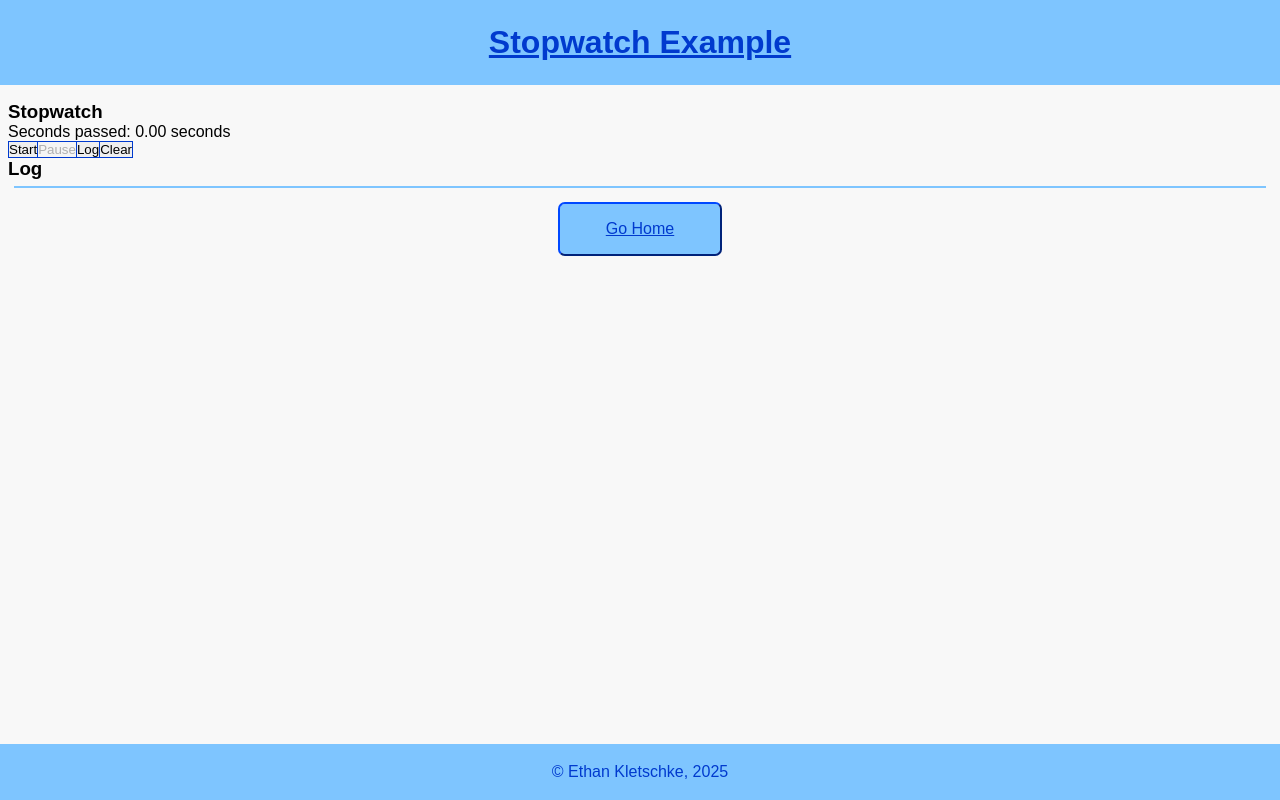
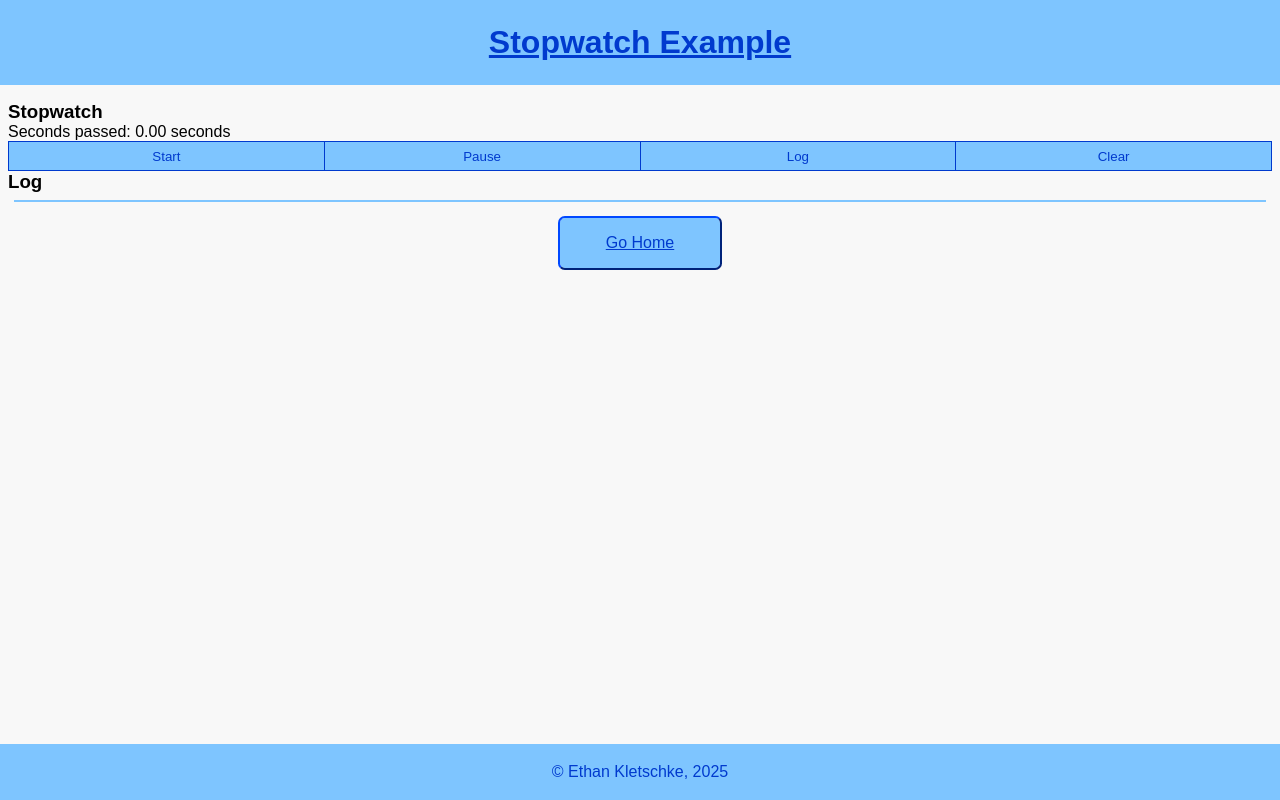
Before and after one commit to ethanKletschke/TSX-Portfolio-App, a React (Vite) app: page /stopwatch in a window 1280 px wide. Built offline with nearby package versions, Linux system fonts and the light colour scheme.

Commit message:
fix(ui): Re-style Stopwatch component's buttons

```diff
--- a/src/comps/Stopwatch/Stopwatch.module.css
+++ b/src/comps/Stopwatch/Stopwatch.module.css
@@ -4,8 +4,14 @@
 
 .btnWrap > button {
   border-radius: 0;
+  flex: 1;
   border: 1pt solid var(--blue);
   border-right: none;
+  background-color: var(--lightBlue);
+  color: var(--blue);
+  padding: 0.5em;
+  cursor: pointer;
+  font-family: Arial, Helvetica, sans-serif;
 }
 
 .btnWrap > button:last-child {
```
